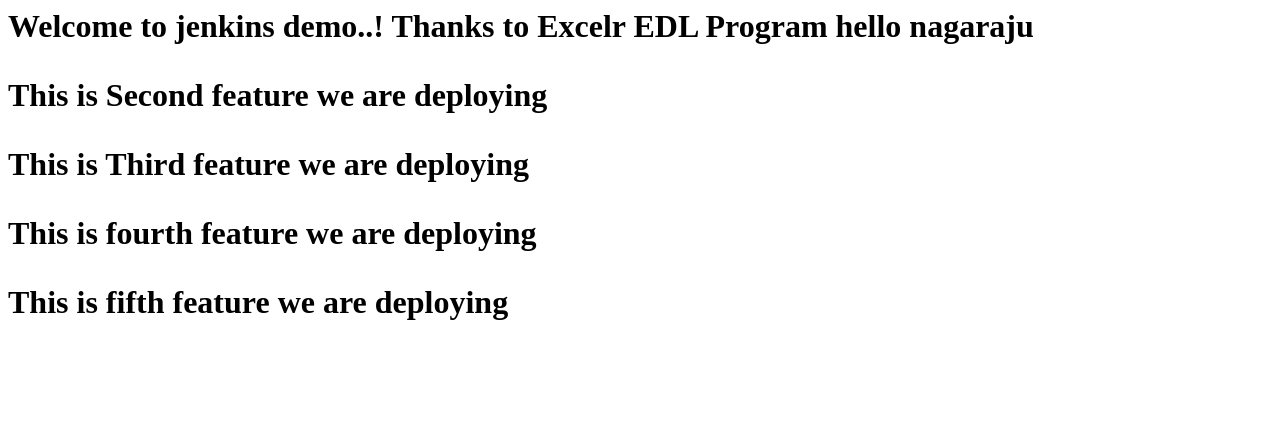
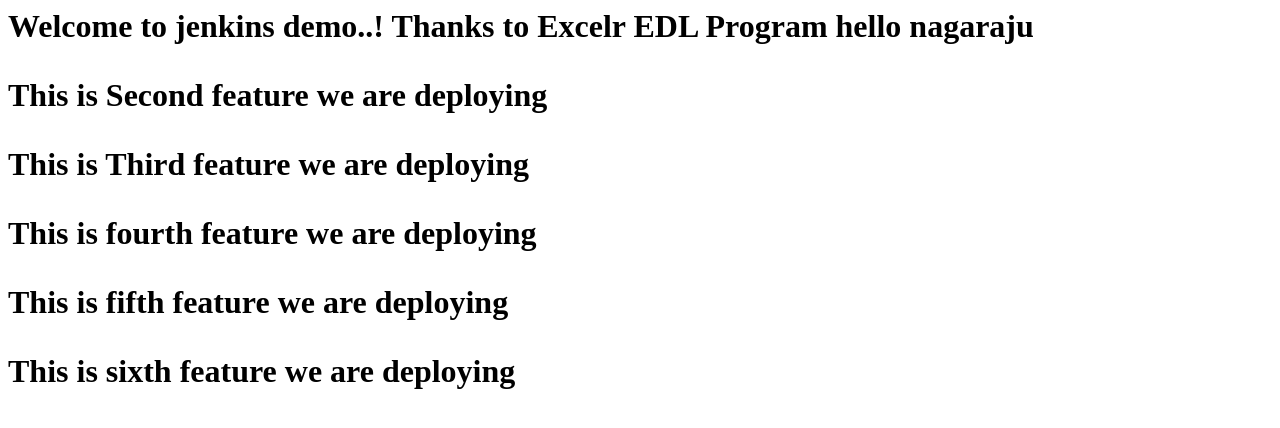
Before and after one commit to allankinagaraju/exceler-jenkins-demo, a plain HTML site: page index.html in a window 1280 px wide. Drawn offline with Linux system fonts and the light colour scheme.

Commit message:
Update index.html

```diff
--- a/index.html
+++ b/index.html
@@ -13,6 +13,7 @@
                         <p> This is Third feature we are deploying</p>
                         <p> This is fourth feature we are deploying</p>
                         <p> This is fifth feature we are deploying</p>
+                        <p> This is sixth feature we are deploying</p>
                          </h1>
                        </body>
                        </html>
```
